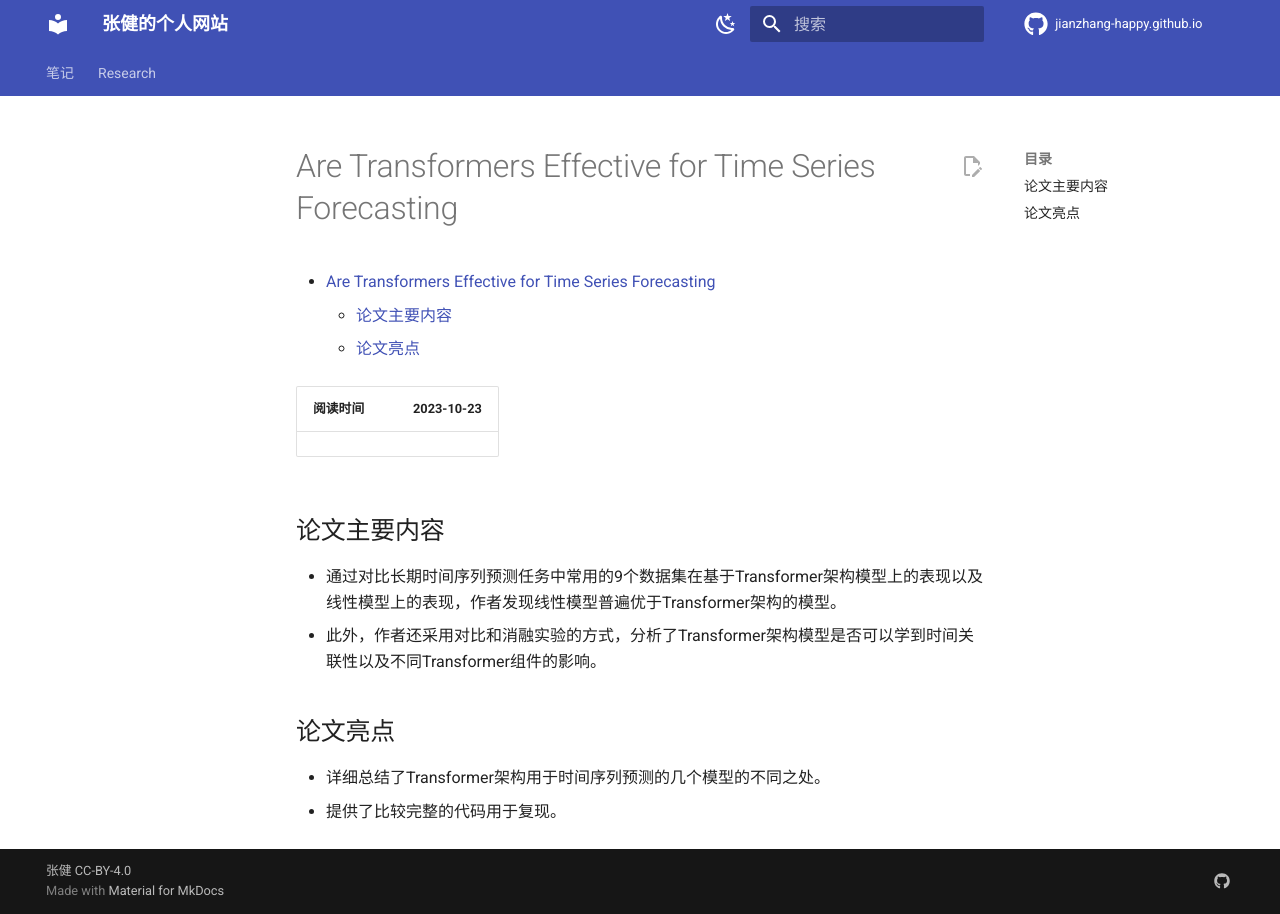
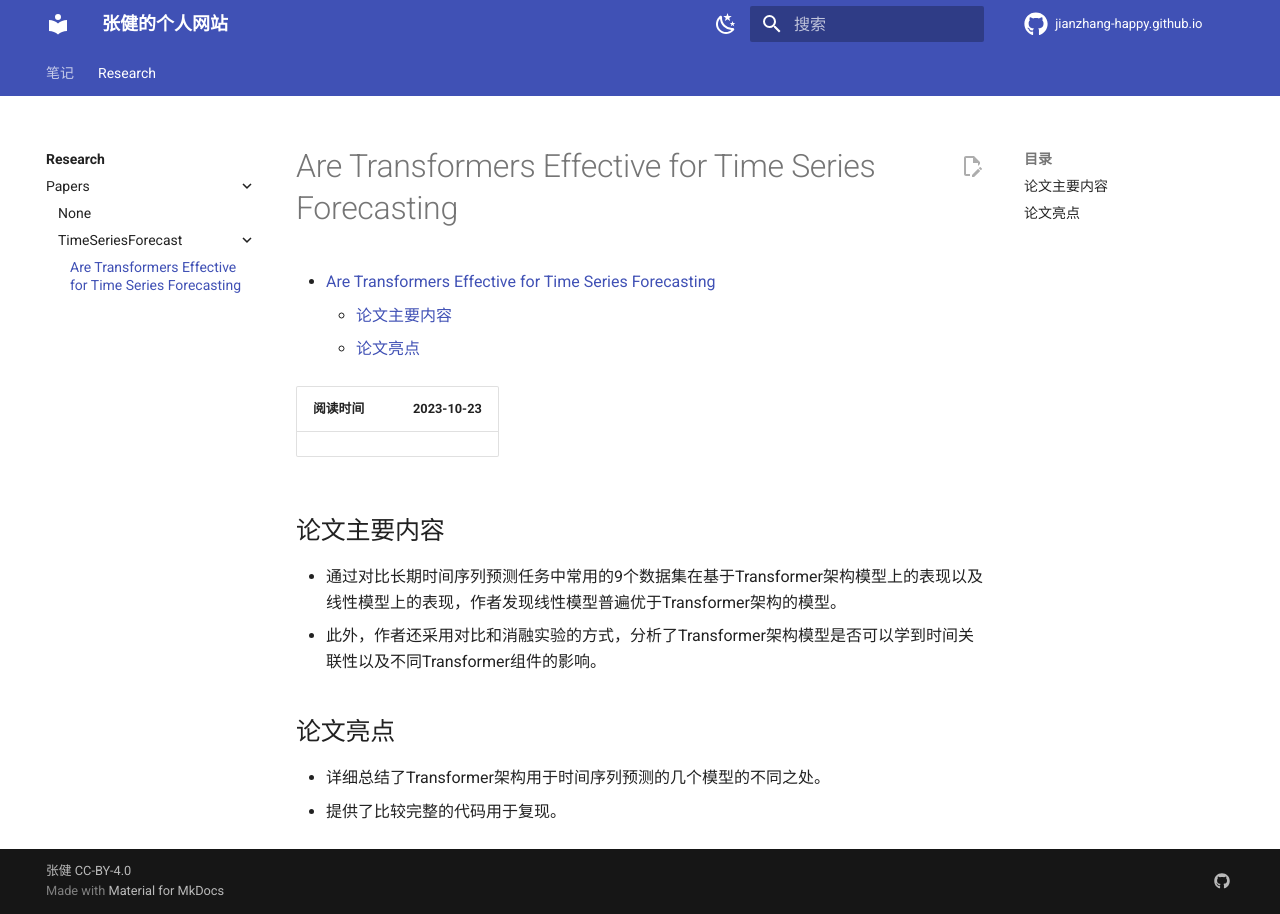
Before and after one commit to jianzhang-happy/jianzhang-happy.github.io, an MkDocs documentation site: the page built from docs/Research/Papers/TimeSeriesForecast/AreTransformersEffectiveforTimeSeriesForecasting.md, in a window 1280 px wide. Built offline with MkDocs 1.6.1 and Material for MkDocs 9.7.7, drawn with Linux system fonts in a browser that asks for light colours; comment, search, counter and statistics services are not loaded.

Commit message:
fix path of papers

```diff
--- a/mkdocs.yml
+++ b/mkdocs.yml
@@ -17,7 +17,7 @@ nav:
     - Papers:
       - Research/Papers/index.md
       - TimeSeriesForecast:
-        - Are Transformers Effective for Time Series Forecasting: AreTransformersEffectiveforTimeSeriesForecasting.md
+        - Are Transformers Effective for Time Series Forecasting: Research/Papers/TimeSeriesForecast/AreTransformersEffectiveforTimeSeriesForecasting.md
 
 
 # [UI]
```
